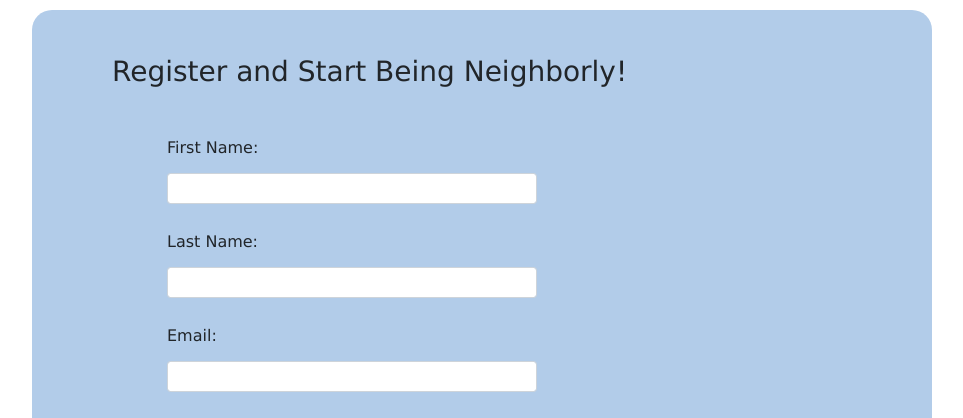
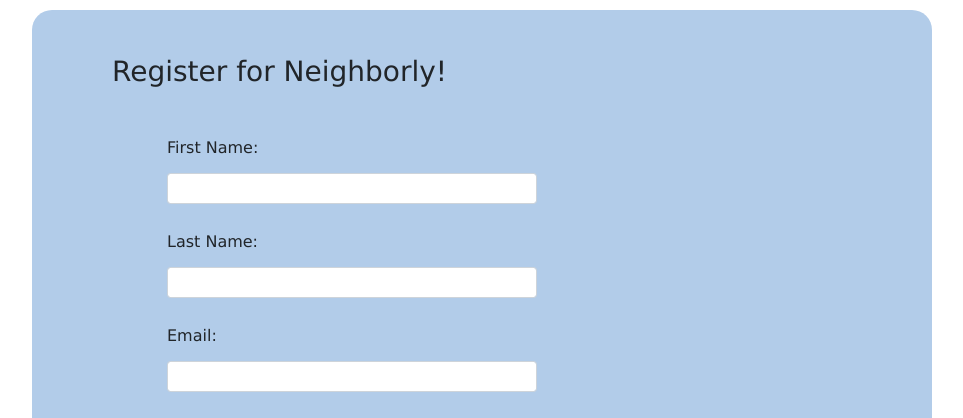
Before and after one commit to projects-and-algos-april-2020/Neighborly, a Flask app: page /register in a window 1280 px wide. Shown: the top 418 px of the page, without its empty margins (128-1091 px from the left). Run offline with Flask 2, Linux system fonts and the light colour scheme; some libraries are stand-ins or nearby versions.

Commit message:
small edit

```diff
--- a/templates/register.html
+++ b/templates/register.html
@@ -9,7 +9,7 @@
     <script src="https://ajax.googleapis.com/ajax/libs/jquery/3.3.1/jquery.min.js"></script>
     <script src="https://cdnjs.cloudflare.com/ajax/libs/popper.js/1.14.7/umd/popper.min.js"> </script>
     <script src="https://maxcdn.bootstrapcdn.com/bootstrap/4.3.1/js/bootstrap.min.js"></script>
-        <title>Be Neighborly: Log In & Register</title>
+        <title>Neighborly: Log In & Register</title>
     <style>
         * {
     margin: 0px;
@@ -172,7 +172,7 @@
                 {% endfor %}
             {% endif %}
         {% endwith %}
-        <h3>Register and Start Being Neighborly!</h3><br>
+        <h3>Register for Neighborly!</h3><br>
         <form action="/process/user" method='POST'>
             <div class="form-group">
                 <label class="control-label col-sm-4" for="fname">First Name:</label>
```
